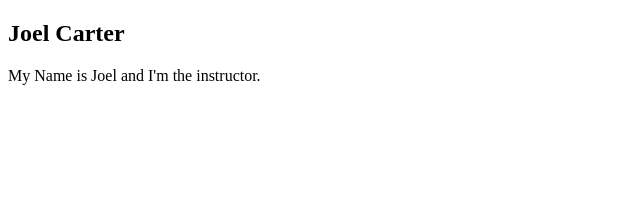
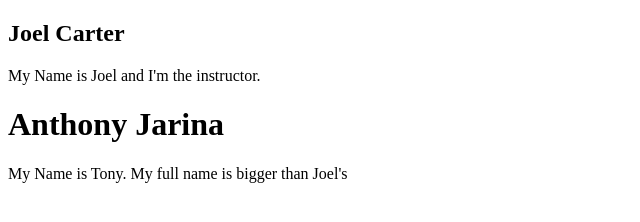
Before and after one commit to ananya94/JanuaryPythonCohort, a plain HTML site: page index.html in a window 1280 px wide. Shown: the whole page, without its empty margins (0-640 px from the left). Drawn offline with Linux system fonts and the light colour scheme.

Commit message:
Update index.html

```diff
--- a/index.html
+++ b/index.html
@@ -8,5 +8,8 @@
 	<p><h2>Joel Carter</h2>
 	My Name is Joel and I'm the instructor.
 	</p>
+
+	<p><h1>Anthony Jarina</h1>
+	My Name is Tony. My full name is bigger than Joel's</p>
 </body>
 </html>
```
